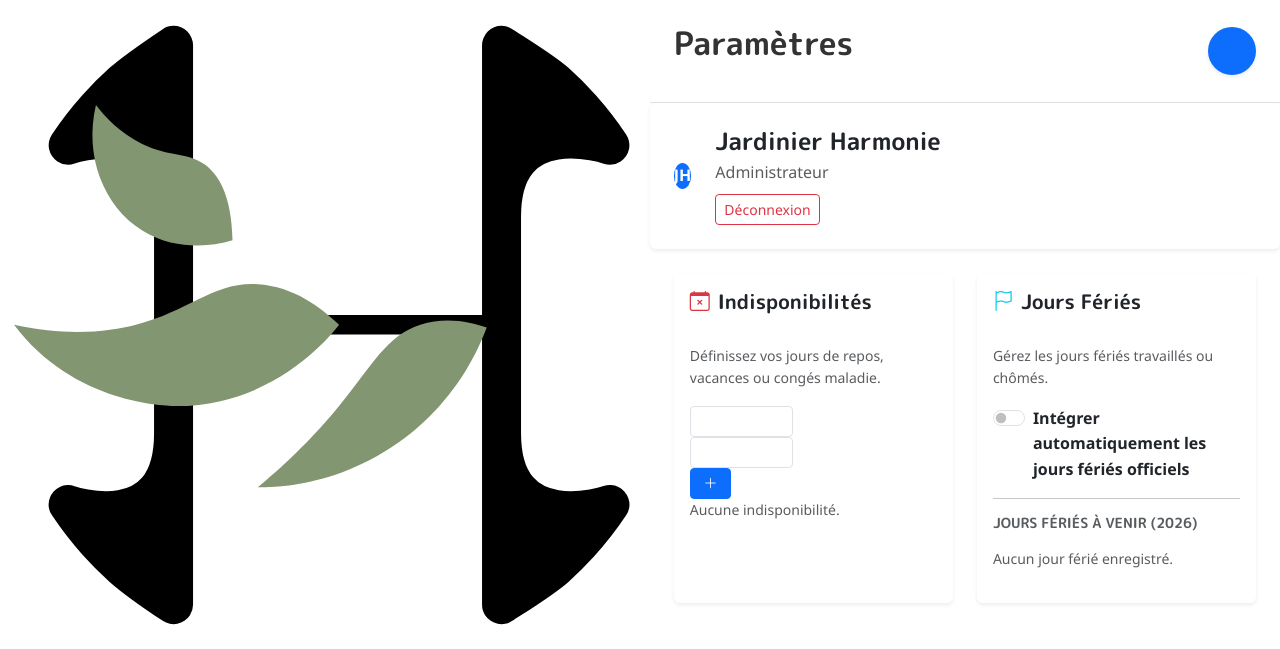
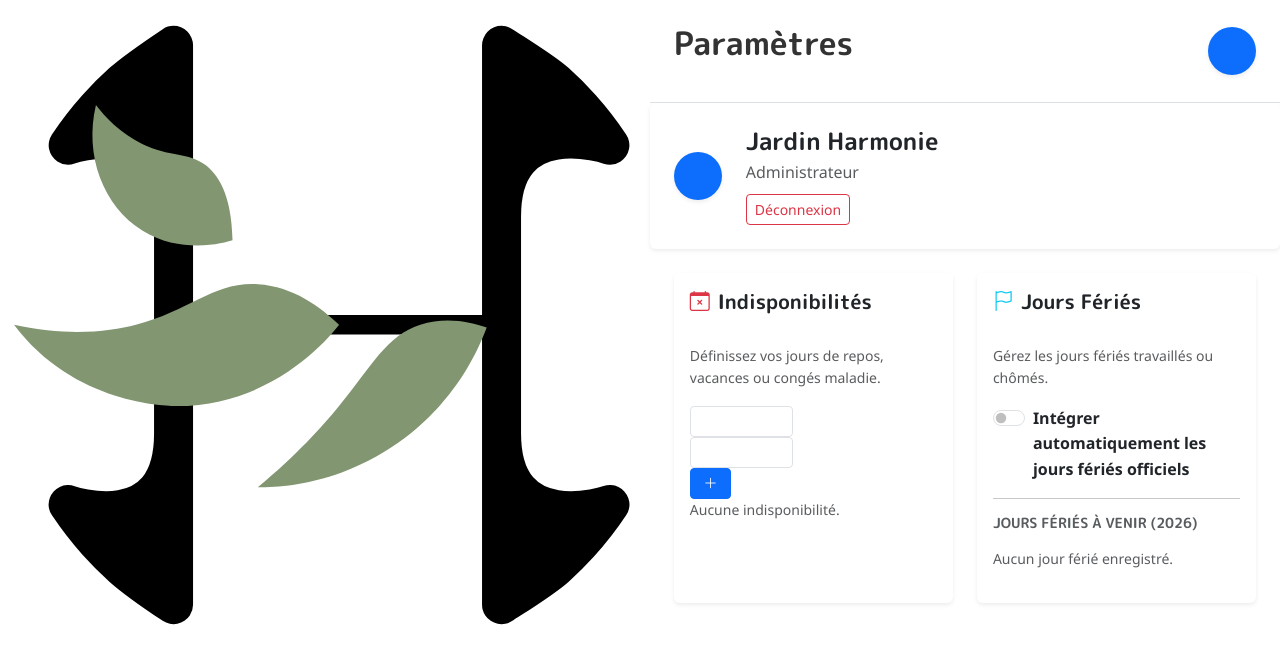
Before and after one commit to cecile-lchs/sae301, a Symfony app: template templates/admin/parametres.html.twig in a window 1280 px wide. Shown: the top 649 px of the page. Run offline with Twig, Linux system fonts and the light colour scheme; the template is opened without the code that fills it, so the values that code supplies are empty; form fields are guessed from the names that the template uses; some libraries are stand-ins or nearby versions.

Commit message:
admin v2

```diff
--- a/templates/admin/parametres.html.twig
+++ b/templates/admin/parametres.html.twig
@@ -14,12 +14,12 @@
     <div class="col-md-12">
         <div class="card border-0 shadow-sm">
             <div class="card-body p-4 d-flex align-items-center gap-4">
-                <div class="bg-primary text-white rounded-circle d-flex justify-content-center align-items-center fw-bold profile-avatar-lg">
-                    JH
+                <div class="bg-primary text-white rounded-circle d-flex justify-content-center align-items-center shadow-sm" style="width: 48px; height: 48px; font-weight: bold;">
+                    {{ app.user.email|slice(0,2)|upper }}
                 </div>
                 <div>
                     <h4 class="fw-bold mb-1">
-                        {{ app.user.nom ?? 'Jardinier Harmonie' }}
+                        {{ app.user.nom ?? 'Jardin Harmonie' }}
                     </h4>
                     <p class="text-muted mb-2">Administrateur</p>
 
--- a/templates/admin/reservation.html.twig
+++ b/templates/admin/reservation.html.twig
@@ -7,10 +7,10 @@
 
         <main class="dashboard-main reservation-page">
             <header class="dashboard-header d-flex justify-content-between align-items-center bg-white border-bottom p-4">
-                <h2>Réservation</h2>
+                <h2>Reservations</h2>
                 <a href="{{ path('admin_parametres') }}" class="d-flex align-items-center text-decoration-none">
                     <div class="bg-primary text-white rounded-circle d-flex justify-content-center align-items-center shadow-sm" style="width: 48px; height: 48px; font-weight: bold;">
-                        JH
+                        {{ app.user.email|slice(0,2)|upper }}
                     </div>
                 </a>
             </header>
```
